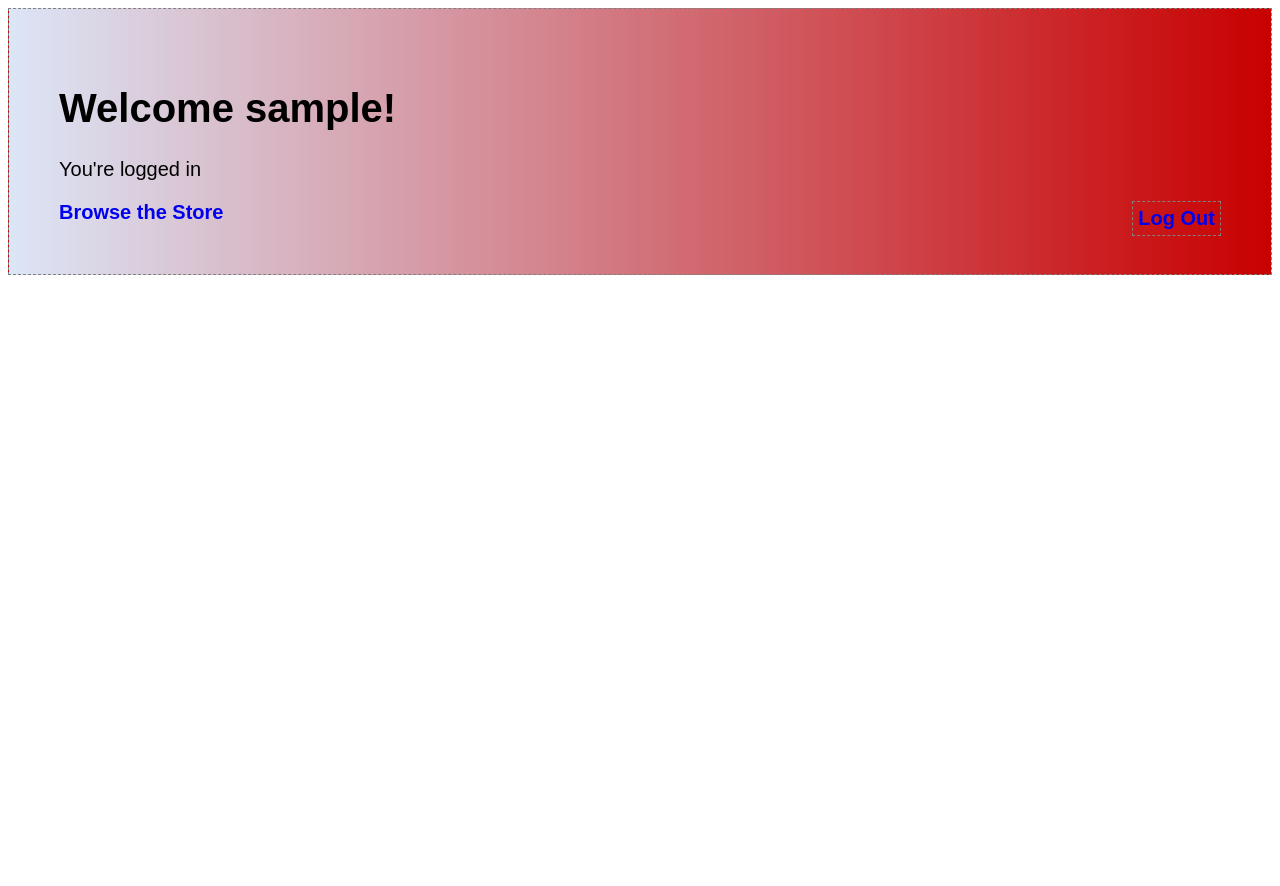
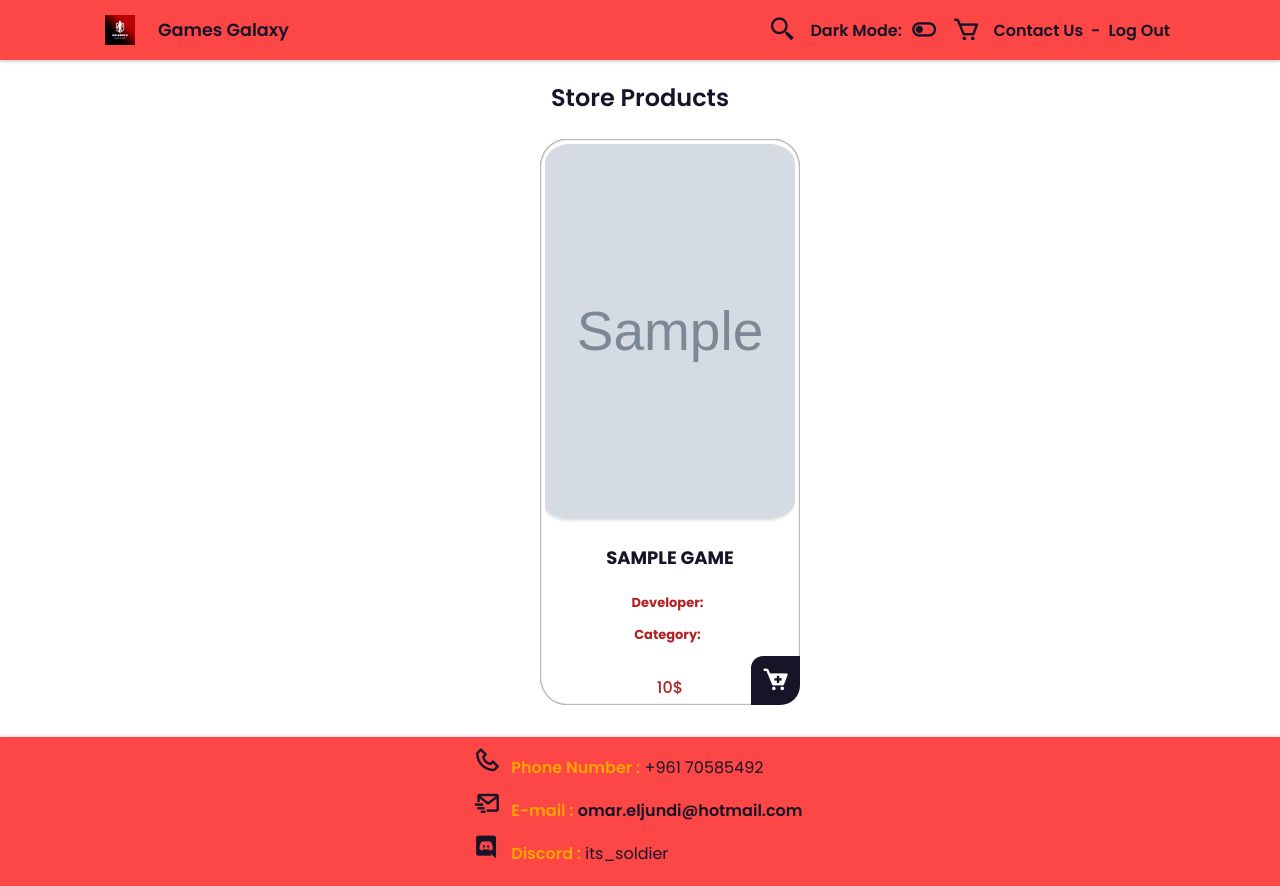
Before and after one commit to OmarEl-Jundi/Games-Galaxy, a PHP site: page / in a window 1280 px wide. Before the commit the page ends 275 px from the top, so only its background shows below. Run offline with PHP 8.4, Linux system fonts and the light colour scheme; the visitor is signed in with stand-in values (Sample User, id 1); tables that the repository leaves empty or names only in its code hold one stand-in row (values such as "Sample post"); grey boxes marked "Sample" are stand-in pictures; data that the repository does not hold is empty.

Commit message:
idk changed some shit

```diff
--- a/index.php
+++ b/index.php
@@ -10,36 +10,141 @@
 }
 
 ?>
+<!DOCTYPE html>
 <html lang="en">
-<head>
-    <meta charset="UTF-8">
-    <meta name="viewport"
-          content="width=device-width, user-scalable=no, initial-scale=1.0, maximum-scale=1.0, minimum-scale=1.0">
-    <meta http-equiv="X-UA-Compatible" content="ie=edge">
+<head class="test">
+    <meta charset="UTF-8"/>
+    <meta http-equiv="X-UA-Compatible" content="IE=edge"/>
+    <meta name="viewport" content="width=device-width, initial-scale=1.0"/>
+    <title>Soldier's Game Store</title>
     <link rel="Website Icon" href="Images/Logo.png"/>
-    <link rel="stylesheet" href="style.css">
-    <title> Welcome!</title>
+    <!-- Link to Stylesheet -->
+    <link rel="stylesheet" href="style2.css"/>
+    <!-- Link to Box Icons -->
+    <link
+            rel="stylesheet"
+            href="https://unpkg.com/boxicons@2.1.1/css/boxicons.min.css"
+    />
+    <script src="script.js"></script>
 </head>
 <body>
-<div id="profile">
-    <?php if (isset($user)): ?>
-        <h1>Welcome <?= $user["username"] ?>!</h1>
-        <p>You're logged in</p>
-        <b id="logout"><a href="logout.php">Log Out</a></b>
-        <?php if ($user['role'] == 1) {
-            echo '<b><a href="admin-home.php">Go to Admin Panel</a> OR </b>';
-        } ?>
+<header>
+    <div class="nav container">
 
-    <?php else: ?>
-        <h1>Welcome To Games Galaxy!</h1>
-        <p><a href="login.php"> Login</a><p><b> OR </b></p><a href="signup.php">Sign Up</a></p>
-    <?php endif; ?>
-    <b><a href="store.php">Browse the Store</a></b>
-</div>
+        <div class="logo">
+            <img id="logo-img" src="uploads/Logo.png" alt=""/>
+            <a href="#" class="">Games Galaxy</a>
+            <?php
+            if (isset($user)) {
+                if ($user['role'] == 1) {
+                    echo '<a href="admin-home.php">Admin Panel</a>';
+                    echo '<a href="library.php">Library</a>';
+                }elseif ($user['role'] == 2) {
+                    echo '<a href="library.php">Library</a>';
+                }
+            }
+            ?>
+        </div>
+        <div class="icons">
+            <i class="bx bx-search-alt-2 nav-icons" id="search-icon"></i>
+            <input type="search" placeholder="Search" id="search"/>
+            <p>Dark Mode:</p>
+            <i class="bx bx-toggle-left nav-icons" id="dark"></i>
+            <i class="bx bx-cart nav-icons" id="cart-icon"></i>
+            <a href="#contact-us" id="contact">Contact Us</a>
+            <a class="dash">-</a>
+            <?php
+            if (isset($user)) {
+                echo '<a href="logout.php" id="contact">Log Out</a>';
+            }else{
+                echo '<a href="login.php" id="contact">Log in</a>';
+                echo '<a class="dash">-</a>';
+                echo '<a href="signup.php" id="contact">Sign Up</a>';
+            }
+            ?>
+        </div>
+        <div class="cart">
+            <!-- Cart -->
+            <h2 class="cart-title">Your Cart</h2>
+            <div class="cart-content"></div>
+            <!-- Total -->
+            <div class="total">
+                <div class="total-title">Total</div>
+                <div class="total-price">$0</div>
+            </div>
+            <!-- Buy Button -->
+            <button type="button" class="btn-buy">Buy Now</button>
+            <i class="bx bx-x" id="close-cart"></i>
+        </div>
+    </div>
+</header>
+<section class="store container">
+    <h2 class="section-title">Store Products</h2>
+    <div class="store-content">
+        <?php
+        require 'connection.php';
+        $gamesQuery = "SELECT * FROM `Games` order by name asc";
+        $gamesResult = mysqli_query($con, $gamesQuery);
+
+        while ($games = mysqli_fetch_array($gamesResult)) {
+            $dev = mysqli_fetch_array(mysqli_query($con, "SELECT * FROM `Developer` where id = " . $games['developer']));
+            $cat = mysqli_fetch_array(mysqli_query($con, "SELECT * FROM `Category` where id = " . $games['category']));
+            echo '
+        <div class="product-box">
+          <div>
+            <img src="' . $games['image'] . '" class="product-img" />
+          </div>
+          <h2 class="product-title">' . $games['name'] . '</h2>
+          <p class="game-id">'.$games['id'].'</p>
+          <p class="dev-cat">Developer: <span class="cat-dev">' . $dev['name'] . '</span> </p>
+          <p class="dev-cat">Category: <span class="cat-dev">' . $cat['name'] . '</span> </p>
+          <span class="price">';
+            if ($games['price'] == 0) {
+                echo "Free to Play!";
+            } else {
+                echo $games['price'] . '$';
+            }
+            echo '</span>
+          <i class="bx bxs-cart-add add-cart" id="cart-icon"></i>
+        </div>';
+        }
+        $gamesResult = mysqli_query($con, $gamesQuery);
+        while ($games = mysqli_fetch_array($gamesResult)) {
+            echo '
+    <div class="product-description">
+          <i class="bx bx-x close-desc"></i>
+          <p class="desc-title">' . $games['name'] . '</p>
+          <iframe
+            width="560"
+            height="315"
+            src="' . $games['trailer'] . '"
+          >
+          </iframe>
+          <p>
+            <span> Description: </span> <br />
+            ' . $games['description'] . '
+          </p>
+        </div>';
+        }
+        ?>
+</section>
 </body>
-<style>
-    #profile{
-        background-image: linear-gradient(to right, rgba(255,0,0,0), rgba(200,0,0,1));
-    }
-</style>
+<footer id="contact-us">
+    <div>
+        <div>
+            <i class="bx bx-phone nav-icons footer-icons"></i
+            ><span>Phone Number :</span> +961 70585492
+        </div>
+        <div>
+            <i class="bx bx-mail-send nav-icons footer-icons"></i
+            ><span>E-mail :</span>
+            <a href="mailto:omar.eljundi@hotmail.com">omar.eljundi@hotmail.com</a>
+        </div>
+        <div>
+            <i class="bx bxl-discord nav-icons footer-icons"></i
+            ><span>Discord :</span> its_soldier
+        </div>
+    </div>
+</footer>
+<script src="script.js"></script>
 </html>
--- a/login.php
+++ b/login.php
@@ -12,7 +12,7 @@
         $result = mysqli_query($con, $q);
         if ($result === false) {
             die("Error executing the query: " . mysqli_error($con));
-        }else{
+        } else {
             $res = mysqli_num_rows($result);
         }
         if ($res == 1) { //the sign in is successful, matching is correct
@@ -24,6 +24,7 @@
             session_regenerate_id();
 
             $_SESSION["user_id"] = $row['id'];
+            $_SESSION["user_role"] = $row['role'];
 
             header("location: index.php");
             exit();
@@ -56,7 +57,7 @@
             <p><A id="signupbtn" Href="signup.php" align="center"> Sign up </A></p>
         </form>
         <div align=center>
-            <a href="index.php">Go Back</a> <b>-    OR    -</b> <a href="signup.php">Sign Up</a>
+            <a href="index.php">Go Back</a> <b>- OR -</b> <a href="signup.php">Sign Up</a>
         </div>
     </div>
 </div>
--- a/script.js
+++ b/script.js
@@ -170,13 +170,40 @@
 }
 
 function buyButtonClicked() {
-    alert("Your Order is Placed");
     var cartContent = document.getElementsByClassName("cart-content")[0];
-    while (cartContent.hasChildNodes()) {
-        cartContent.removeChild(cartContent.firstChild);
+    var gameIds = [];
+
+    // Extract all the game IDs from the cart
+    var cartBoxes = cartContent.getElementsByClassName("cart-box");
+    for (var i = 0; i < cartBoxes.length; i++) {
+        var cartBox = cartBoxes[i];
+        var gameId = cartBox.querySelector(".game-id").innerText;
+        gameIds.push(gameId);
     }
-    updateTotal();
+
+    // Create a data object to send in the AJAX request
+    var data = {
+        gameIds: gameIds
+    };
+
+    // Make an AJAX request to the PHP script
+    var xhr = new XMLHttpRequest();
+    xhr.open("POST", "store_game_ids.php", true);
+    xhr.setRequestHeader("Content-Type", "application/json");
+    xhr.onreadystatechange = function () {
+        if (xhr.readyState === XMLHttpRequest.DONE && xhr.status === 200) {
+            // Success! Show an alert to the user
+            alert("Your Games have been added to your library");
+            // Clear the cart and update total
+            while (cartContent.hasChildNodes()) {
+                cartContent.removeChild(cartContent.firstChild);
+            }
+            updateTotal();
+        }
+    };
+    xhr.send(JSON.stringify(data));
 }
+
 
 function quantityChanged(event) {
     var input = event.target;
@@ -197,12 +224,13 @@
     var button = event.target;
     var shopProducts = button.parentElement;
     var title = shopProducts.getElementsByClassName("product-title")[0].innerText;
+    var id = shopProducts.getElementsByClassName("game-id")[0].innerText;
     var price = shopProducts.getElementsByClassName("price")[0].innerText;
     var productImg = shopProducts.getElementsByClassName("product-img")[0].src;
-    addProductToCart(title, price, productImg);
+    addProductToCart(title,id, price, productImg);
     updateTotal();
 
-    function addProductToCart(title, price, productImg) {
+    function addProductToCart(title,id, price, productImg) {
         var cartItems = document.getElementsByClassName("cart-content")[0];
         var cartItemsNames = cartItems.getElementsByClassName("cart-product-title");
 
@@ -226,6 +254,7 @@
       <img src="${productImg}" alt="" class="cart-img" />
       <div class="detail-box">
         <div class="cart-product-title">${title}</div>
+        <div class="game-id">${id}</div>
         <div class="cart-price">${price}</div>
         <input type="number" value="1" class="cart-quantity" />
       </div>
--- a/style2.css
+++ b/style2.css
@@ -71,14 +71,17 @@
   color: var(--text-color);
   font-weight: 400;
   justify-content: space-between;
-}
-.home{
-  margin-left: 50px;
+  width: auto;
+  gap: 13px;
 }
 
 .icons {
   display: flex;
-  /* margin-right: 100px; */
+  gap: 3px;
+}
+
+.icons > p:nth-child(1){
+  padding-bottom: 4px;
 }
 
 .nav-icons {
@@ -90,6 +93,11 @@
 
 .nav-icons:hover {
   color: var(--add-crate-color);
+}
+
+.dash:hover{
+  color: var(--text-color);
+  cursor: default;
 }
 
 #search {
@@ -390,6 +398,14 @@
   flex-direction: column;
 }
 
+.game-id{
+  visibility: hidden;
+  padding: 0;
+  margin: 0;
+  width: 0;
+  height: 0;
+}
+
 #cart-icon.animate {
   animation: cartAdded 1s ease-in-out;
 }
```
Also changed, not shown: admin-home.php (+11 -10 lines), store.php (deleted, +0 -118 lines), store_game_ids.php (added, +15 -0 lines), library.php (added).
